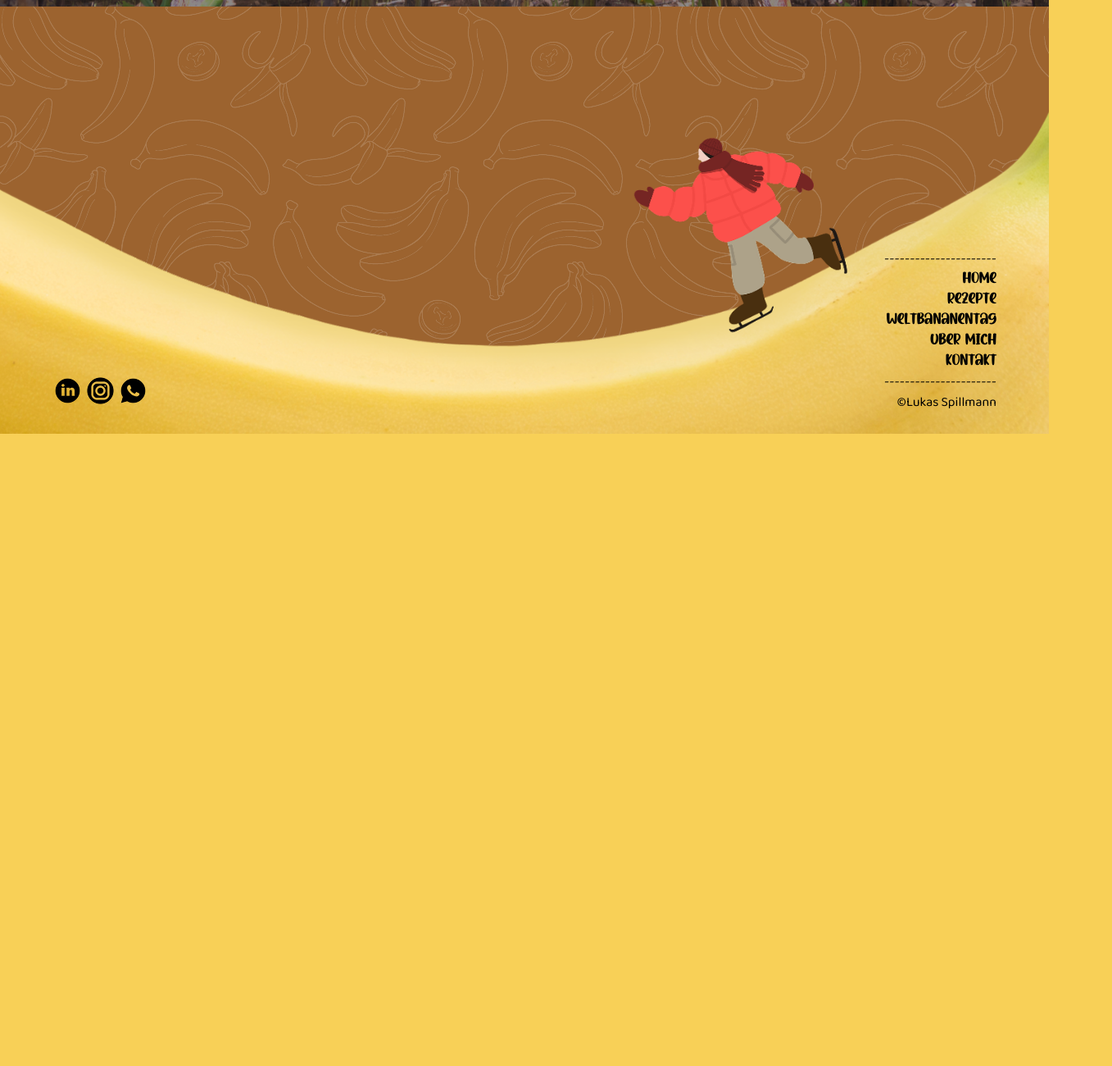
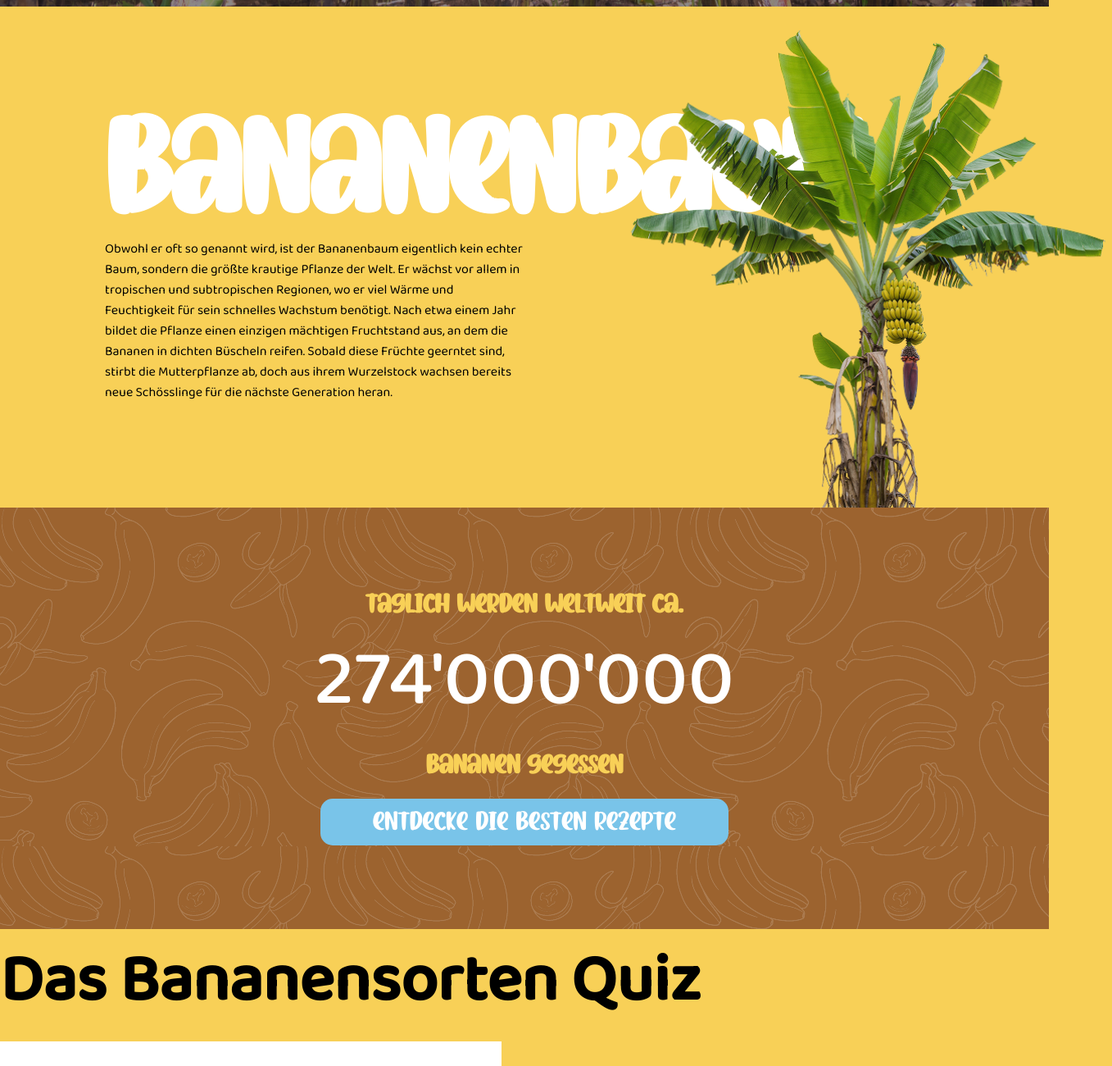
Before and after one commit to lukii-coder/IM1_Banane, a plain HTML site: page index.html in a window 1280 px wide. Shown: the part 2560-3860 px from the top of the page at 82% size, 1357 px wide, since content can reach past the window. Before the commit the page ends 3089 px from the top, so only its background shows below. Drawn offline with Linux system fonts and the light colour scheme.

Commit message:
Section Bananenbaum und Anzahl Bananen pro Tag
Index.html Sections hinzugefügt

```diff
--- a/css/style.css
+++ b/css/style.css
@@ -233,6 +233,58 @@ header{
     margin: 0 auto;
 }
 
+/*Home-Site Bananenbaumm Beschreibung*/
+
+.bananenbaumbeschreibung{
+    display: flex;
+    position: relative;
+    flex-direction: column;
+    justify-content: space-between;
+    align-items: flex-start;
+    margin: 0 auto;
+    padding: 10vw 0;
+    max-width: var(--globalmaxwidth);
+        h2{
+            font-family: var(--font-primary), Arial, sans-serif;
+            color: var(--color-font-secondary);
+            font-size: 10em;
+        }
+        p{
+            width: 50%;
+        }
+        img{
+            position: absolute;
+            z-index: 2;
+            width: 600px;
+            right: -20%;
+            bottom: 0;
+        }
+}
+
+/*Home-Site Taeglich gegessene Bananen*/
+
+.rezeptehome{
+    display: flex;
+    flex-direction: column;
+    align-items: center;
+    padding: 8vw 0 8vw 0;
+        p{
+            font-size: 6em;
+            font-family: var(--font-secondary), Arial, sans-serif;
+        }
+    button{
+        margin-top: 2%;
+    }
+}
+/*Home-Site Bananenquiz*/
+
+
+
+
+
+
+
+
 
 
 /*Footer*/
--- a/index.html
+++ b/index.html
@@ -84,6 +84,46 @@
 
     </section>
 
+<!--Section Bananenbaum Beschreibung-->
+    <section class="bananenbaumbeschreibung">
+        <h2>Bananenbaum</h2>
+        <p>Obwohl er oft so genannt wird, ist der Bananenbaum eigentlich kein echter Baum, sondern die größte krautige Pflanze der Welt. Er wächst vor allem in tropischen und subtropischen Regionen, wo er viel Wärme und Feuchtigkeit für sein schnelles Wachstum benötigt. Nach etwa einem Jahr bildet die Pflanze einen einzigen mächtigen Fruchtstand aus, an dem die Bananen in dichten Büscheln reifen. Sobald diese Früchte geerntet sind, stirbt die Mutterpflanze ab, doch aus ihrem Wurzelstock wachsen bereits neue Schösslinge für die nächste Generation heran.</p>
+        <img src="img/home/bananenbaum.png" alt="Bananenbaum">
+    </section>
+
+<!-- Section Taeglich gegessene Bananen-->
+    <section class="brown-background , rezeptehome">
+        <h3>Täglich werden weltweit ca.</h3>
+        <p>274'000'000</p>
+        <h3>Bananen gegessen</h3>
+        <button onclick="window.location.href='/rezepte.html'" >Entdecke die besten Rezepte</button>
+    </section>
+
+<!--Section Bananenquiz-->
+    <section class="bananenquiz">
+        <h2>Das Bananensorten Quiz</h2>
+        <img src="img/home/bananensorten/cavendish.jpg" alt="Bananen Sorte Cavendish">
+        <div>
+            <p>Wie heisst dieses Sorte?</p>
+            <form action="">
+                <label>
+                    <input type="radio" name="options" value="">
+                    <p>Option 1</p>
+                </label>
+                <label>
+                    <input type="radio" name="options" value="">
+                    <p>Option 2</p>
+                </label>
+                <label>
+                    <input type="radio" name="options" value="">
+                    <p>Option 3</p>
+                </label>
+            </form>
+        </div>
+
+
+    </section>
+
 </main>
 
 
```
Also changed, not shown: img/home/bananenbaum.png (added), img/home/bananensorten/cavendish.jpg (added).
